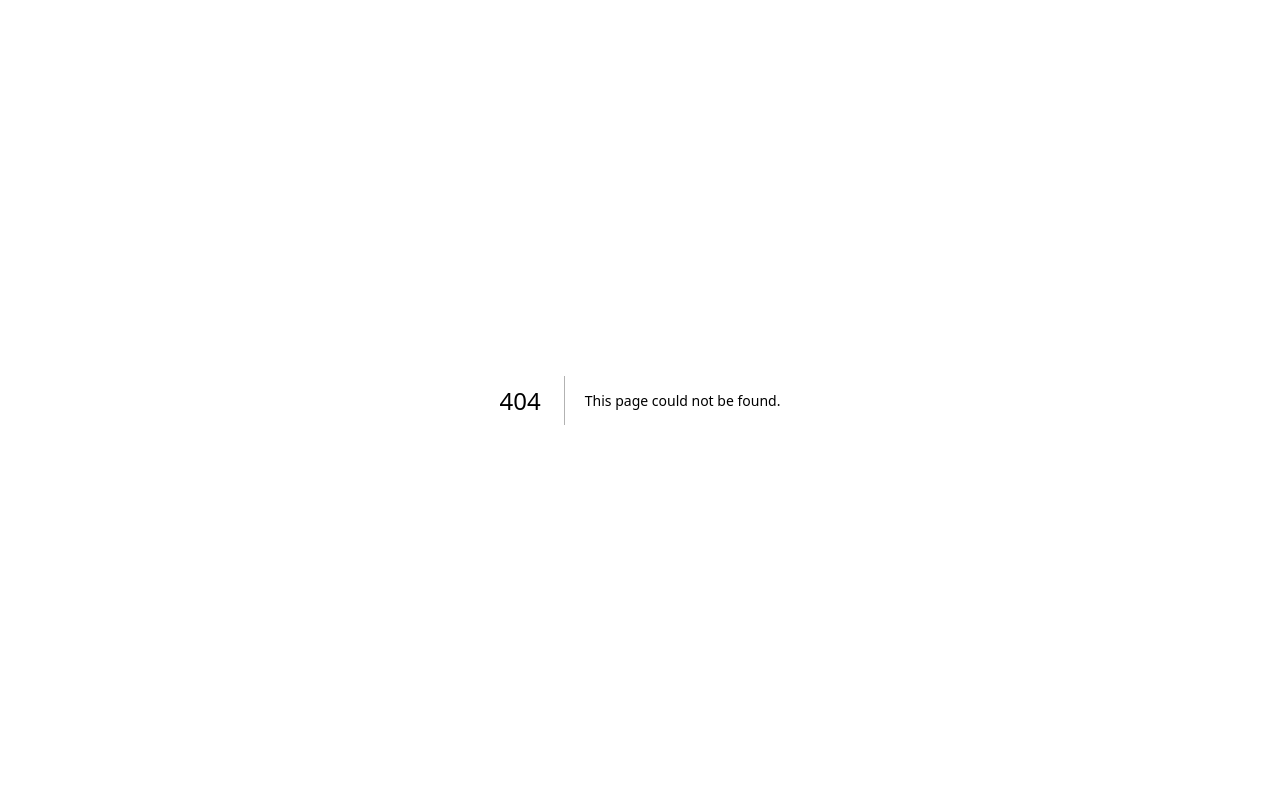
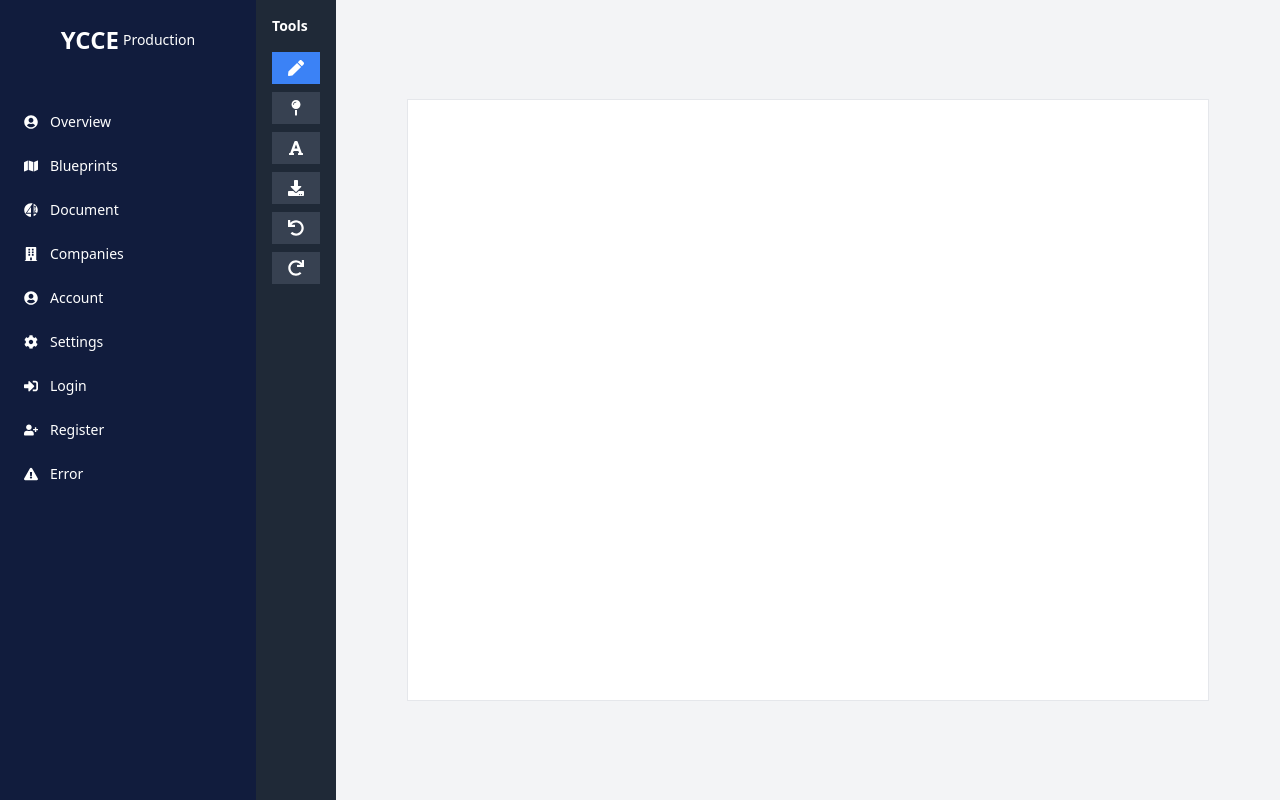
Before and after one commit to Piyush22070/ycce-dashboard, a Next.js app: page /BluePrint in a window 1280 px wide. Before the commit this address had no page. Shown: the top 800 px of the page. Built offline with nearby package versions, Linux system fonts and the light colour scheme.

Commit message:
site Page Updated

```diff
--- a/package.json
+++ b/package.json
@@ -16,6 +16,8 @@
     "@tanstack/react-table": "^8.20.5",
     "class-variance-authority": "^0.7.0",
     "clsx": "^2.1.1",
+    "interactjs": "^1.10.27",
+    "js-file-download": "^0.4.12",
     "lucide-react": "^0.451.0",
     "next": "14.2.14",
     "next-auth": "^4.24.8",
--- /dev/null
+++ b/src/app/BluePrint/page.tsx
@@ -0,0 +1,148 @@
+"use client"
+import { useRef, useState, useEffect, MouseEvent, useCallback } from 'react';
+import interact from 'interactjs';
+import fileDownload from 'js-file-download';
+import { FaUndo , FaRedo  ,FaDownload , FaFont , FaMapPin, FaPen} from 'react-icons/fa';
+
+interface Pin {
+  x: number;
+  y: number;
+  label: string;
+}
+
+type Tool = 'draw' | 'pin' | 'text' | 'rect' | 'circle' | 'line';
+
+export default function Home() {
+  const canvasRef = useRef<HTMLCanvasElement | null>(null);
+  const [isDrawing, setIsDrawing] = useState<boolean>(false);
+  const [pins, setPins] = useState<Pin[]>([]);
+  const [selectedTool, setSelectedTool] = useState<Tool>('draw');
+  const [annotationText, setAnnotationText] = useState<string>('');
+  const [actions, setActions] = useState<any[]>([]);
+  const [redoStack, setRedoStack] = useState<any[]>([]);
+  const [zoom, setZoom] = useState<number>(1);
+  const [offset, setOffset] = useState<{ x: number; y: number }>({ x: 0, y: 0 });
+
+  // Canvas context initialization
+  const getCanvasContext = useCallback(() => {
+    const canvas = canvasRef.current;
+    if (!canvas) return null;
+    return canvas.getContext('2d');
+  }, []);
+
+  // Drawing logic for freehand tool
+  const startDrawing = (e: MouseEvent<HTMLCanvasElement>) => {
+    if (selectedTool !== 'draw') return;
+
+    const ctx = getCanvasContext();
+    if (!ctx) return;
+
+    ctx.beginPath();
+    ctx.moveTo(e.nativeEvent.offsetX, e.nativeEvent.offsetY);
+    setIsDrawing(true);
+  };
+
+  const draw = (e: MouseEvent<HTMLCanvasElement>) => {
+    if (!isDrawing || selectedTool !== 'draw') return;
+    const ctx = getCanvasContext();
+    if (!ctx) return;
+
+    ctx.lineTo(e.nativeEvent.offsetX, e.nativeEvent.offsetY);
+    ctx.stroke();
+  };
+
+  const stopDrawing = () => {
+    setIsDrawing(false);
+  };
+
+  // Pin item on canvas
+  const pinItem = (e: MouseEvent<HTMLCanvasElement>) => {
+    if (selectedTool !== 'pin') return;
+
+    const pinX = e.nativeEvent.offsetX;
+    const pinY = e.nativeEvent.offsetY;
+    setPins((prevPins) => [...prevPins, { x: pinX, y: pinY, label: `Pin ${prevPins.length + 1}` }]);
+    setActions((prev) => [...prev, { type: 'pin', x: pinX, y: pinY }]);
+  };
+
+  // Undo functionality
+  const undo = () => {
+    if (actions.length === 0) return;
+    const lastAction = actions.pop();
+    setRedoStack((prev) => [...prev, lastAction]);
+    setActions([...actions]);
+    redrawCanvas();
+  };
+
+  // Redo functionality
+  const redo = () => {
+    if (redoStack.length === 0) return;
+    const action = redoStack.pop();
+    setActions((prev) => [...prev, action]);
+    setRedoStack([...redoStack]);
+    redrawCanvas();
+  };
+
+  // Redraw the canvas
+  const redrawCanvas = () => {
+    const ctx = getCanvasContext();
+    if (!ctx) return;
+    ctx.clearRect(0, 0, ctx.canvas.width, ctx.canvas.height);
+    actions.forEach((action) => {
+      if (action.type === 'pin') {
+        setPins((prevPins) => [...prevPins, { x: action.x, y: action.y, label: 'Pin' }]);
+      }
+      // Extend this for shapes, drawings, etc.
+    });
+  };
+
+  // Zoom and pan logic
+  const handleWheel = (e: React.WheelEvent<HTMLCanvasElement>) => {
+    e.preventDefault();
+    const scaleAmount = e.deltaY < 0 ? 0.9 : 1.1;
+    setZoom((prevZoom) => Math.min(Math.max(prevZoom * scaleAmount, 0.5), 5)); // Clamp zoom between 0.5 and 5
+  };
+
+  const handleMouseDown = (e: MouseEvent<HTMLCanvasElement>) => {
+    if (selectedTool === 'pin') pinItem(e);
+  };
+
+  // Save canvas as image
+  const saveCanvas = () => {
+    const canvas = canvasRef.current;
+    if (!canvas) return;
+    const dataUrl = canvas.toDataURL('image/png');
+    fileDownload(dataUrl, 'blueprint.png');
+  };
+
+  return (
+    <div className="h-screen flex">
+      {/* Sidebar */}
+      <div className=" bg-gray-800 text-white flex flex-col p-4">
+        <h2 className="text-sm font-bold mb-4">Tools</h2>
+        <button onClick={() => setSelectedTool('draw')} className={`py-2 px-4 mb-2 ${selectedTool === 'draw' ? 'bg-blue-500' : 'bg-gray-700'} hover:bg-blue-600`}><FaPen/></button>
+        <button onClick={() => setSelectedTool('pin')} className={`py-2 px-4 mb-2 ${selectedTool === 'pin' ? 'bg-blue-500' : 'bg-gray-700'} hover:bg-blue-600`}><FaMapPin/>
+        </button>
+        <button onClick={() => setSelectedTool('text')} className={`py-2 px-4 mb-2 ${selectedTool === 'text' ? 'bg-blue-500' : 'bg-gray-700'} hover:bg-blue-600`}><FaFont/></button>
+        <button onClick={saveCanvas} className={`py-2 px-4 mb-2 ${selectedTool === 'text' ? 'bg-blue-500' : 'bg-gray-700'} hover:bg-blue-600`}><FaDownload/></button>
+        <button onClick={undo} className={`py-2 px-4 mb-2 ${selectedTool === 'text' ? 'bg-blue-500' : 'bg-gray-700'} hover:bg-blue-600`}><FaUndo/></button>
+        <button onClick={redo} className={`py-2 px-4 mb-2 ${selectedTool === 'text' ? 'bg-blue-500' : 'bg-gray-700'} hover:bg-blue-600`} ><FaRedo/></button>
+      </div>
+
+      {/* Canvas Area */}
+      <div className="flex-1 flex items-center justify-center bg-gray-100">
+        <canvas
+          ref={canvasRef}
+          className="border bg-white"
+          width={800}
+          height={600}
+          onMouseDown={startDrawing}
+          onMouseMove={draw}
+          onMouseUp={stopDrawing}
+          onWheel={handleWheel}
+          style={{ transform: `scale(${zoom})` }}
+        />
+      </div>
+    </div>
+  );
+}
--- /dev/null
+++ b/src/app/Documents/page.tsx
@@ -0,0 +1,5 @@
+export default function Documents(){
+    return <div>
+        Document
+    </div>
+}
--- a/src/app/component/Login.tsx
+++ b/src/app/component/Login.tsx
@@ -18,15 +18,8 @@ export default function Login() {
         {session.user?.image && <img src={session.user.image} alt="profile image" />}
         <button onClick={() => signOut()}>Sign out</button> */}
 
-        <div className="flex flex-row">
-            <div className="w-1/5">
-                <SideBar/>
-            </div>
-            <div className="w-4/5" >
-                <Header session = {session}/>
-                <DashBoard/>
-            </div>
-        </div>
+        <Header session = {session}/>
+        <DashBoard/>
         <Footer/>
       </>
     );
--- a/src/app/component/SideBar.tsx
+++ b/src/app/component/SideBar.tsx
@@ -1,9 +1,10 @@
+import Link from 'next/link';
 import React from 'react';
-import { FaUsers, FaBuilding, FaUserCircle, FaCog, FaSignInAlt, FaUserPlus, FaExclamationTriangle } from 'react-icons/fa';
+import {FaMap, FaPage4 , FaBuilding, FaUserCircle, FaCog, FaSignInAlt, FaUserPlus, FaExclamationTriangle } from 'react-icons/fa';
 
 const Sidebar = () => {
   return (
-    <div className="h-full bg-[#111c3d] text-white flex flex-col justify-between text-sm">
+    <div className="h-[1000px] bg-[#111c3d] text-white flex flex-col justify-between text-sm">
       {/* Top Section */}
       <div>
         {/* Logo */}
@@ -15,14 +16,22 @@ const Sidebar = () => {
         {/* Navigation Links */}
         <nav className="mt-6">
           <ul className="space-y-2">
-            <li className="flex items-center px-6 py-2 hover:bg-blue-800">
+
+            <Link href="/" className="flex items-center px-6 py-2 hover:bg-blue-800">
               <FaUserCircle className="mr-3" />
-              <span>Overview</span>
-            </li>
-            <li className="flex items-center px-6 py-2 hover:bg-blue-800">
-              <FaUsers className="mr-3" />
-              <span>Customers</span>
-            </li>
+              <p>Overview</p>
+            </Link>
+
+            <Link href="/BluePrint" className="flex items-center px-6 py-2 hover:bg-blue-800">
+              <FaMap className="mr-3" />
+              <p>Blueprints</p>
+            </Link>
+
+            <Link href="/Documents" className="flex items-center px-6 py-2 hover:bg-blue-800">
+              <FaPage4 className="mr-3" />
+              <p>Document</p>
+            </Link>
+
             <li className="flex items-center px-6 py-2 hover:bg-blue-800">
               <FaBuilding className="mr-3" />
               <span>Companies</span>
--- a/src/app/component/SiteList.tsx
+++ b/src/app/component/SiteList.tsx
@@ -1,4 +1,5 @@
 "use client"
+import {data} from '../data'
 
 import * as React from "react"
 import {
@@ -35,48 +36,16 @@ import {
   TableHeader,
   TableRow,
 } from "@/components/ui/table"
+import Link from "next/link"
 
-const data: Payment[] = [
-  {
-    id: "m5gr84i9",
-    amount: 316,
-    status: "success",
-    email: "ken99@yahoo.com",
-  },
-  {
-    id: "3u1reuv4",
-    amount: 242,
-    status: "success",
-    email: "Abe45@gmail.com",
-  },
-  {
-    id: "derv1ws0",
-    amount: 837,
-    status: "processing",
-    email: "Monserrat44@gmail.com",
-  },
-  {
-    id: "5kma53ae",
-    amount: 874,
-    status: "success",
-    email: "Silas22@gmail.com",
-  },
-  {
-    id: "bhqecj4p",
-    amount: 721,
-    status: "failed",
-    email: "carmella@hotmail.com",
-  },
-]
-
-export type Payment = {
+export type Site = {
   id: string
   amount: number
   status: "pending" | "processing" | "success" | "failed"
-  email: string
+  Location : string
 }
 
-export const columns: ColumnDef<Payment>[] = [
+export const columns: ColumnDef<Site>[] = [
   {
     id: "select",
     header: ({ table }) => (
@@ -107,19 +76,19 @@ export const columns: ColumnDef<Payment>[] = [
     ),
   },
   {
-    accessorKey: "email",
+    accessorKey: "Location",
     header: ({ column }) => {
       return (
         <Button
           variant="ghost"
           onClick={() => column.toggleSorting(column.getIsSorted() === "asc")}
         >
-          Email
+          Location
           <ArrowUpDown className="ml-2 h-4 w-4" />
         </Button>
       )
     },
-    cell: ({ row }) => <div className="lowercase">{row.getValue("email")}</div>,
+    cell: ({ row }) => <div className="lowercase">{row.getValue("Location")}</div>,
   },
   {
     accessorKey: "amount",
@@ -130,7 +99,7 @@ export const columns: ColumnDef<Payment>[] = [
       // Format the amount as a dollar amount
       const formatted = new Intl.NumberFormat("en-US", {
         style: "currency",
-        currency: "USD",
+        currency: "INR",
       }).format(amount)
 
       return <div className="text-right font-medium">{formatted}</div>
@@ -143,14 +112,14 @@ export const columns: ColumnDef<Payment>[] = [
       const payment = row.original
 
       return (
-        <DropdownMenu>
+          <DropdownMenu>
           <DropdownMenuTrigger asChild>
             <Button variant="ghost" className="h-8 w-8 p-0">
               <span className="sr-only">Open menu</span>
               <MoreHorizontal className="h-4 w-4" />
             </Button>
           </DropdownMenuTrigger>
-          <DropdownMenuContent align="end">
+          <DropdownMenuContent align="end" className="bg-white">
             <DropdownMenuLabel>Actions</DropdownMenuLabel>
             <DropdownMenuItem
               onClick={() => navigator.clipboard.writeText(payment.id)}
@@ -198,21 +167,25 @@ export default function SiteList() {
   return (
     <div className="w-[800px] shadow-lg">
       <div className="flex items-center py-4">
+
+        {/* input */}
         <Input
-          placeholder="Filter emails..."
-          value={(table.getColumn("email")?.getFilterValue() as string) ?? ""}
+          placeholder="Filter Location..."
+          value={(table.getColumn("Location")?.getFilterValue() as string) ?? ""}
           onChange={(event) =>
-            table.getColumn("email")?.setFilterValue(event.target.value)
+            table.getColumn("Location")?.setFilterValue(event.target.value)
           }
           className="max-w-sm"
         />
+
+        {/* colum drop down */}
         <DropdownMenu>
           <DropdownMenuTrigger asChild>
             <Button variant="outline" className="ml-auto">
               Columns <ChevronDown className="ml-2 h-4 w-4" />
             </Button>
           </DropdownMenuTrigger>
-          <DropdownMenuContent align="end">
+          <DropdownMenuContent align="end" className="bg-white">
             {table
               .getAllColumns()
               .filter((column) => column.getCanHide())
@@ -232,7 +205,9 @@ export default function SiteList() {
               })}
           </DropdownMenuContent>
         </DropdownMenu>
-      </div>
+        </div>
+
+        {/* table */}
       <div className="rounded-md border">
         <Table>
           <TableHeader>
@@ -256,16 +231,19 @@ export default function SiteList() {
           <TableBody>
             {table.getRowModel().rows?.length ? (
               table.getRowModel().rows.map((row) => (
+
                 <TableRow
                   key={row.id}
                   data-state={row.getIsSelected() && "selected"}
                 >
                   {row.getVisibleCells().map((cell) => (
                     <TableCell key={cell.id}>
+                    <Link href={`/sites/${data[row.id].id}`}>
                       {flexRender(
                         cell.column.columnDef.cell,
                         cell.getContext()
                       )}
+                      </Link>
                     </TableCell>
                   ))}
                 </TableRow>
@@ -283,11 +261,15 @@ export default function SiteList() {
           </TableBody>
         </Table>
       </div>
+
+      {/* Rows selected */}
       <div className="flex items-center justify-end space-x-2 py-4">
         <div className="flex-1 text-sm text-muted-foreground">
           {table.getFilteredSelectedRowModel().rows.length} of{" "}
           {table.getFilteredRowModel().rows.length} row(s) selected.
         </div>
+
+        {/* Previous Next Button */}
         <div className="space-x-2">
           <Button
             variant="outline"
--- /dev/null
+++ b/src/app/data.tsx
@@ -0,0 +1,51 @@
+
+export type Site = {
+    id: string
+    amount: number
+    status: "pending" | "processing" | "success" | "failed"
+    Location : string
+    date : string
+    PhoneNo : string
+    email : string
+  }
+
+const data: Site[] = [
+    {
+      id: "m5gr84i9",
+      amount: 2000000,
+      status: "success",
+      Location: "New CCC Building",
+      date: '2024-10-14',
+      PhoneNo: "99999999",
+      email : '22070963@ycce.in'
+    },
+    {
+      id: "3u1reuv4",
+      amount: 2400000,
+      status: "success",
+      Location: "SDMP Auditorium",
+      date: '2024-10-14',
+      PhoneNo: "99999999",
+      email : '22070963@ycce.in'
+    },
+    {
+      id: "derv1ws0",
+      amount: 300000,
+      status: "processing",
+      Location: "Parking",
+      date: '2024-10-14',
+      PhoneNo: "99999999",
+      email : '22070963@ycce.in'
+    },
+    {
+      id: "5kma53ae",
+      amount: 5400000,
+      status: "success",
+      Location: "Old Science Building",
+      date: '2024-10-14',
+      PhoneNo: "99999999",
+      email : '22070963@ycce.in'
+    },
+  ]
+
+  export {data}
--- a/src/app/layout.tsx
+++ b/src/app/layout.tsx
@@ -2,6 +2,7 @@
 
 import localFont from "next/font/local";
 import "./globals.css";
+import Sidebar from "./component/SideBar";
 import ClientSessionProvider from "./ClientSessionProvider"; // Import the client component
 
 const geistSans = localFont({
@@ -31,7 +32,10 @@ export default function RootLayout({ children }: RootLayoutProps) {
     <html lang="en">
       <ClientSessionProvider>
         <body className={`${geistSans.variable} ${geistMono.variable} antialiased`}>
-          {children}
+          <div className="flex flex-row">
+            <div className="w-1/5"><Sidebar/></div>
+            <div className="w-4/5">{children}</div>
+          </div>
         </body>
       </ClientSessionProvider>
     </html>
--- /dev/null
+++ b/src/app/sites/[id]/page.tsx
@@ -0,0 +1,56 @@
+import React from 'react';
+import {data} from '@/app/data'
+import { Button } from '@/components/ui/button';
+import { FaCalendar, FaPhone, FaFacebookMessenger } from 'react-icons/fa';
+
+
+export default function ProfileCard({params}:any) {
+
+    const result = data.find(item => item.id === params.id);
+
+
+  return (
+    <div className='p-12'>
+        <div className=" mx-auto h-[700px] bg-white shadow-lg rounded-lg overflow-hidden flex">
+      {/* Left - Profile Image */}
+      <div className="w-2/3">
+        <img
+          src="/images/sample.jpg"
+          alt="Profile"
+          className="w-full h-full object-cover p-5"
+        />
+      </div>
+
+      {/* Right - Information Section */}
+      <div className="w-2/3 p-6">
+        <h1 className="text-3xl font-bold text-gray-900">{result?.Location}</h1>
+        <p className="text-sm text-gray-700 mb-4">{result?.status}</p>
+
+        <p className="text-gray-600 mb-6">
+          The fenching Work is perForming
+        </p>
+
+        {/* Personal Information */}
+        <div className="">
+          <p className="flex items-center mb-2">
+            <span className="mr-2"><FaCalendar/></span> {result?.date}
+          </p>
+          <p className="flex items-center mb-2">
+            <span className="mr-2"><FaPhone/></span> {result?.PhoneNo}
+          </p>
+          <p className="flex items-center mb-2">
+            <span className="mr-2"><FaFacebookMessenger/></span> {result?.email}
+          </p>
+        </div>
+
+
+      </div>
+    </div>
+
+    <a className='p-2' href='/'>
+        <Button variant="secondary">Back</Button>
+    </a>
+
+    </div>
+  );
+}
```
Also changed, not shown: public/images/sample.jpg (added), 1 other file (tests, documents, lock files or other folders).
